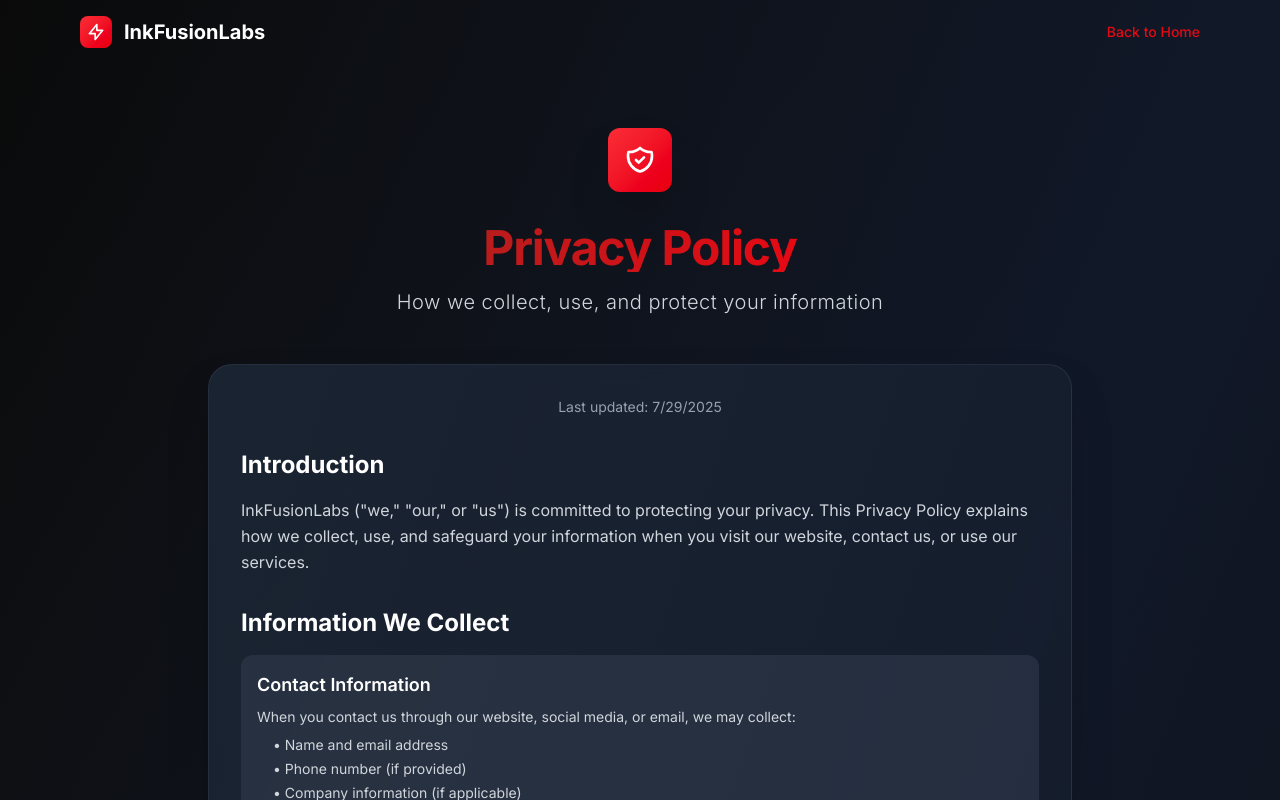
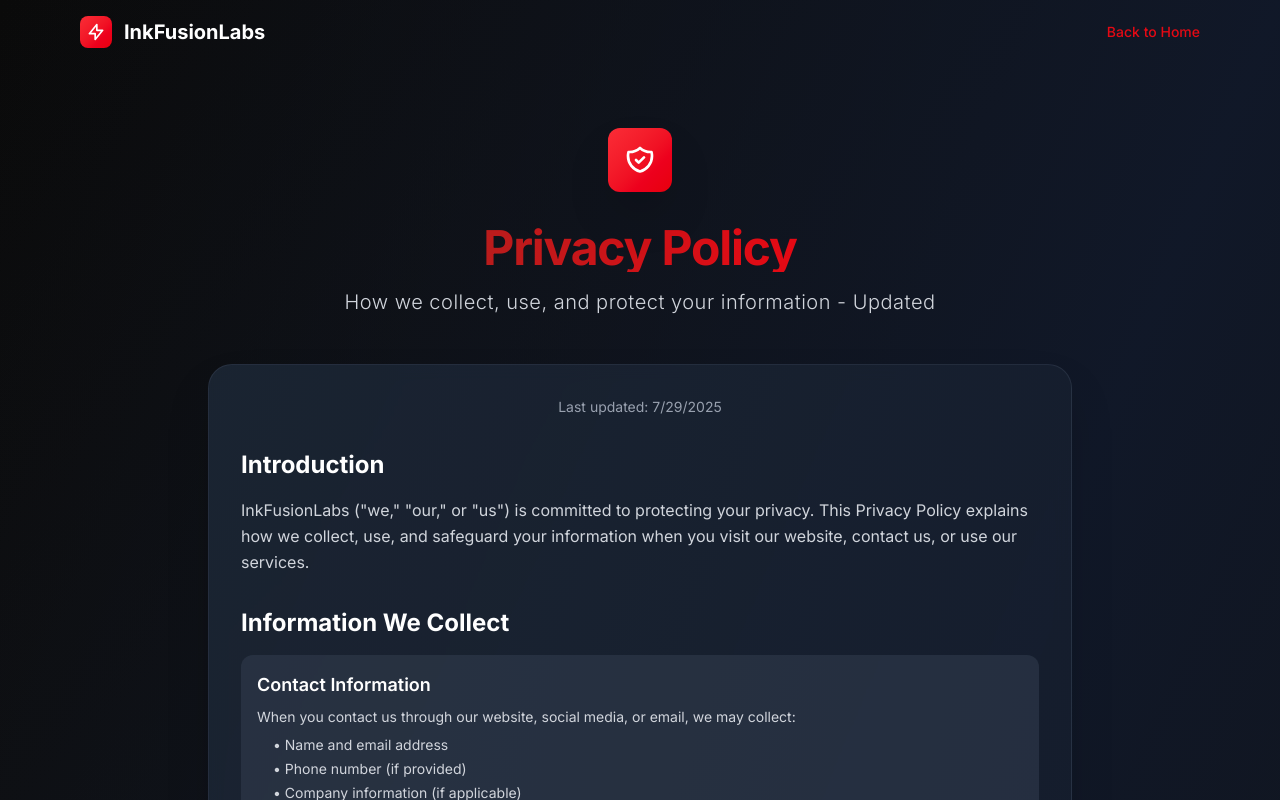
Before and after one commit to inkFusionLabs/inkFusionLabs-Website, a Next.js app: page /privacy in a window 1280 px wide. Shown: the top 800 px of the page. Built offline with nearby package versions, Linux system fonts and the light colour scheme.

Commit message:
Force redeploy privacy page

```diff
--- a/src/app/privacy/page.tsx
+++ b/src/app/privacy/page.tsx
@@ -61,7 +61,7 @@ export default function PrivacyPolicy() {
           </h1>
 
           <p className="text-lg md:text-xl text-gray-300 font-light tracking-wide text-center max-w-2xl">
-            How we collect, use, and protect your information
+            How we collect, use, and protect your information - Updated
           </p>
         </header>
 
```
